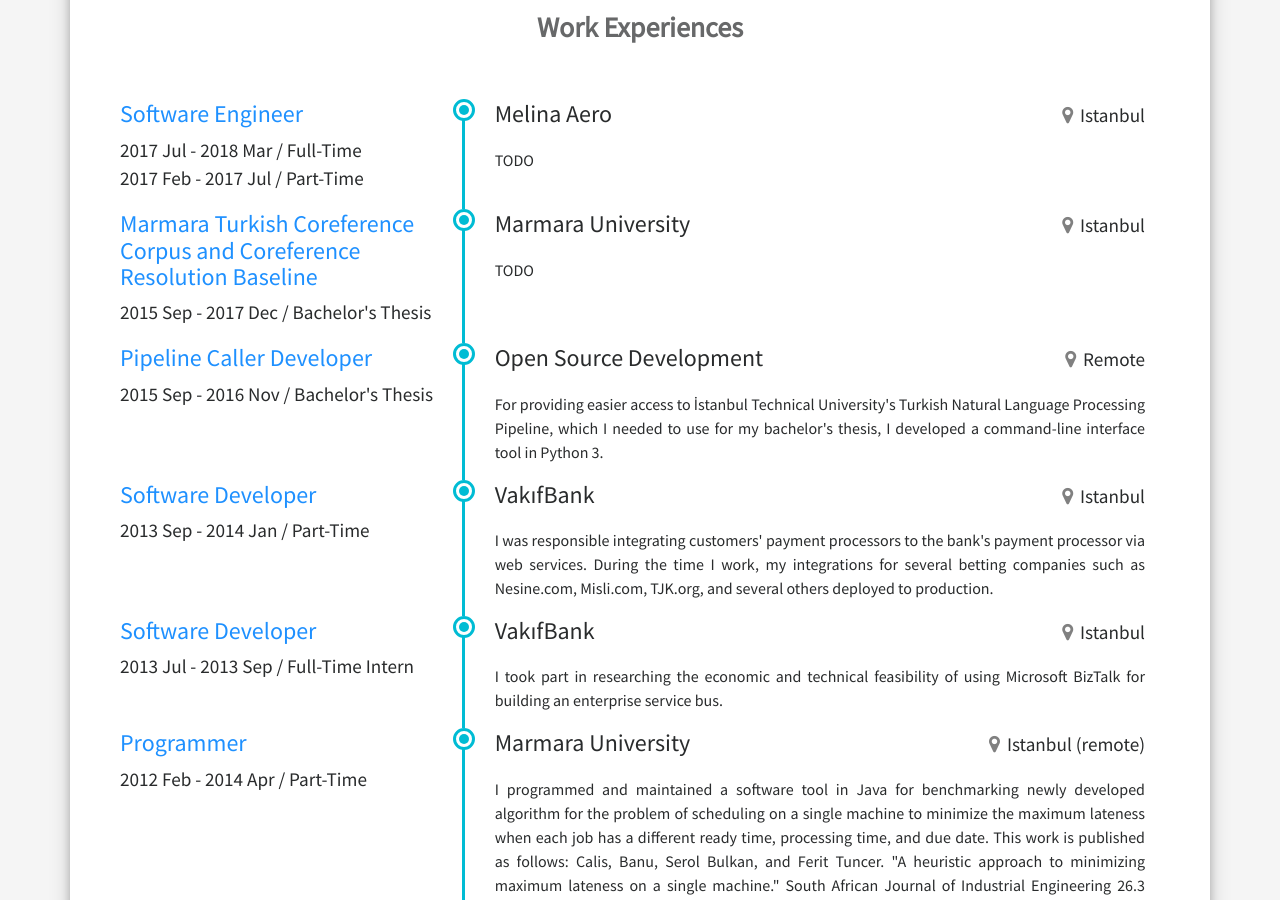
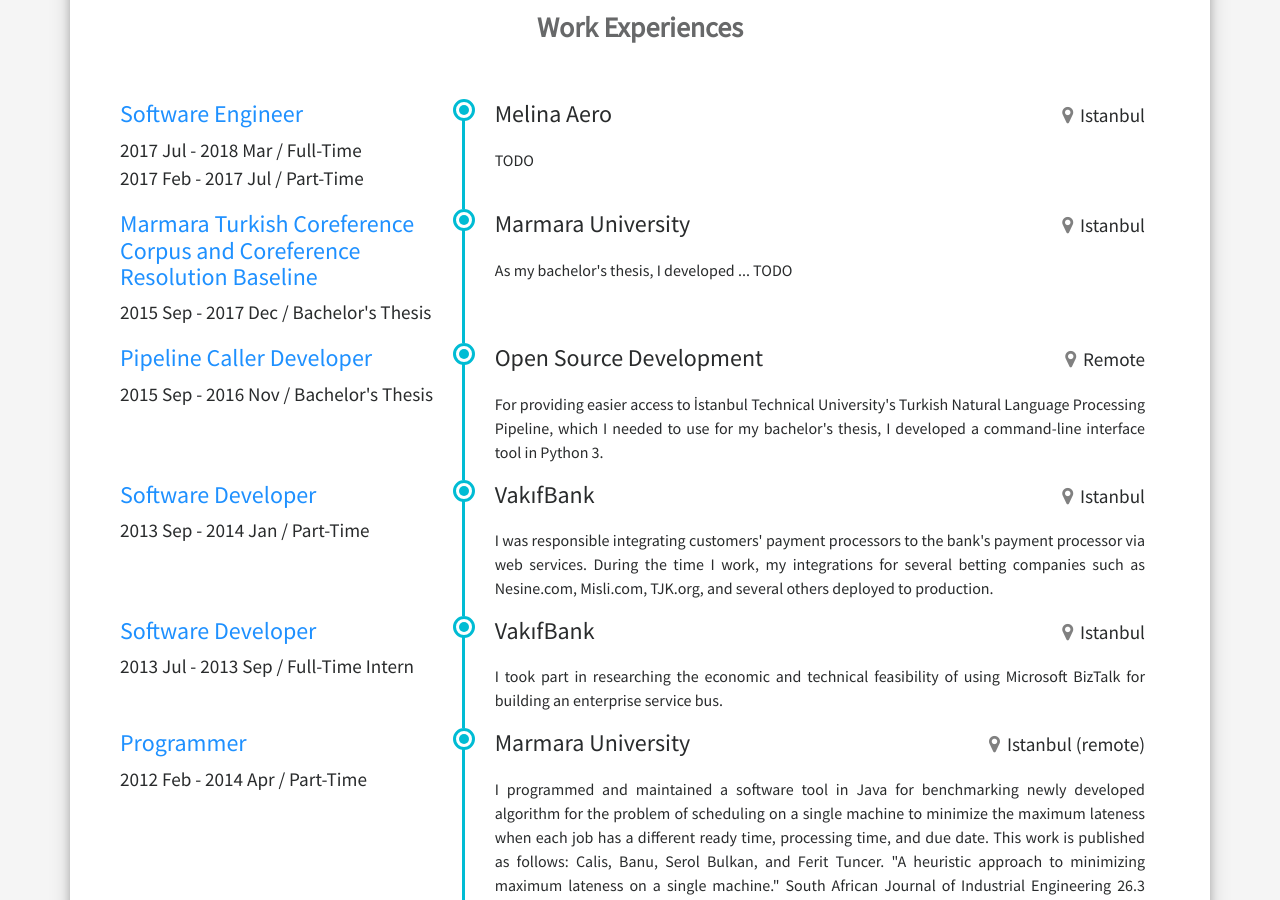
Before and after one commit to ferittuncer/ferittuncer.github.io, a Jekyll site: the page built from index.html, in a window 1280 px wide and 900 px high, scrolled down 867 px. Built offline with Jekyll 4.4.1, drawn with Linux system fonts in a browser that asks for light colours; a style sheet for code colours, icons or effects is not loaded.

Commit message:
Update experiences.yaml

```diff
--- a/_data/experiences.yaml
+++ b/_data/experiences.yaml
@@ -6,13 +6,12 @@
   description: >
     TODO
 
-
 - title: Marmara Turkish Coreference Corpus and Coreference Resolution Baseline
   period: 2015 Sep - 2017 Dec / Bachelor's Thesis
   company: Marmara University
   location: Istanbul
   description: >
-    TODO
+    As my bachelor's thesis, I developed ... TODO
 
 - title: Pipeline Caller Developer
   period: 2015 Sep - 2016 Nov / Bachelor's Thesis
```
